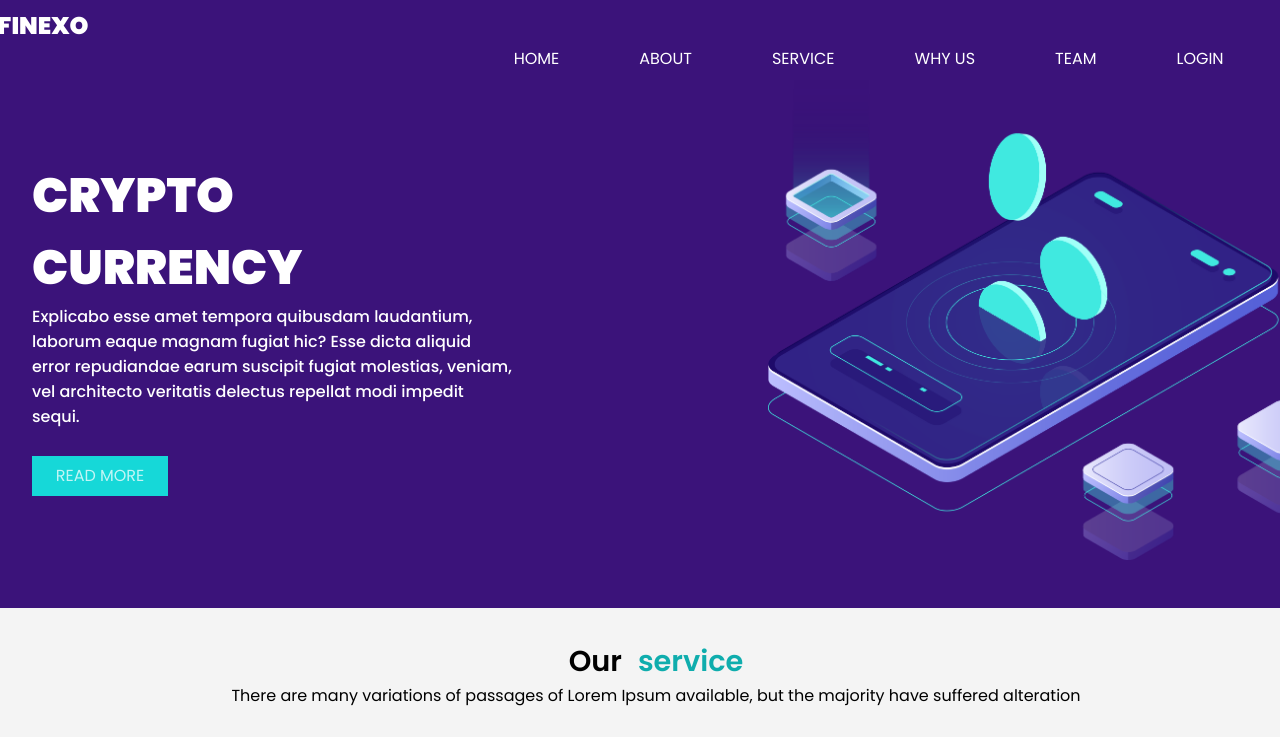
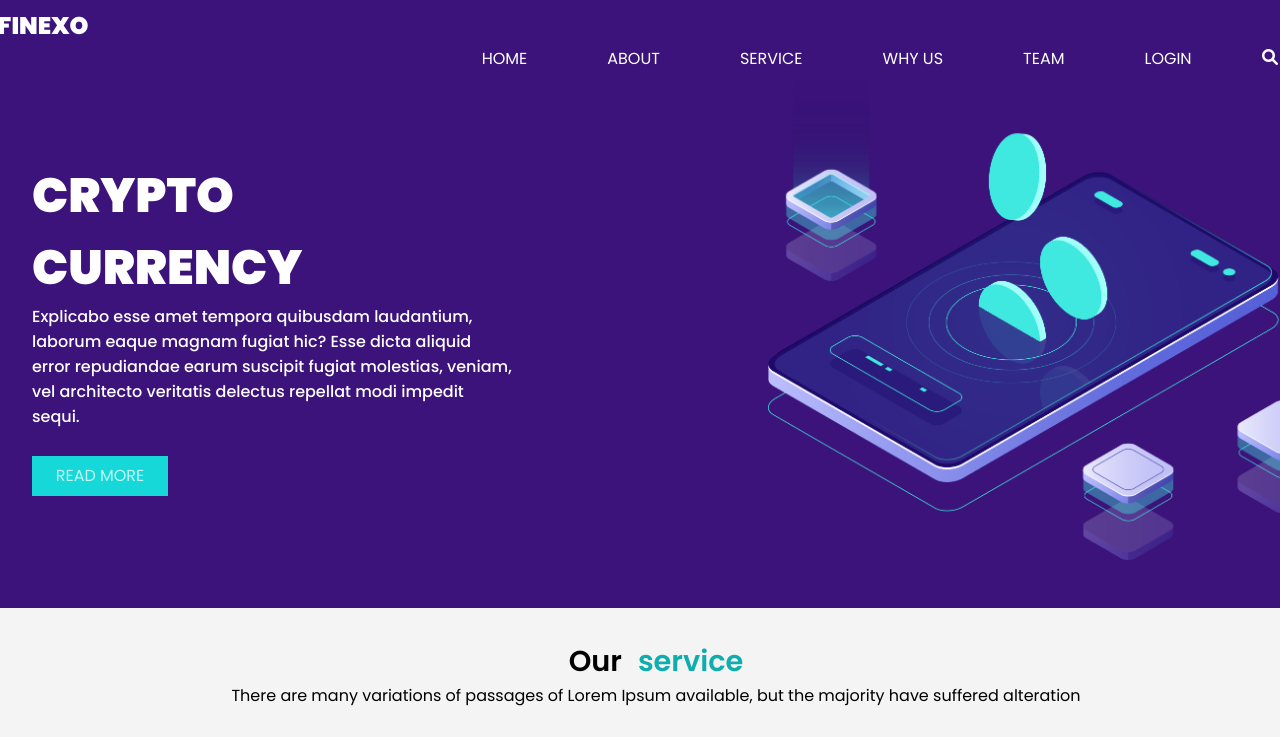
Before and after one commit to rathoddivy/Finexo, a plain HTML site: page index.html in a window 1280 px wide. Shown: the top 737 px of the page. Drawn offline with Linux system fonts and the light colour scheme.

Commit message:
Update index.css

```diff
--- a/index.css
+++ b/index.css
@@ -31,7 +31,7 @@ ul{
     list-style: none;
     padding: 30px;
     gap: 3rem;
-    position: relative; left: 9rem;
+    position: relative; left: 7rem;
 
 }
 li i{
```
